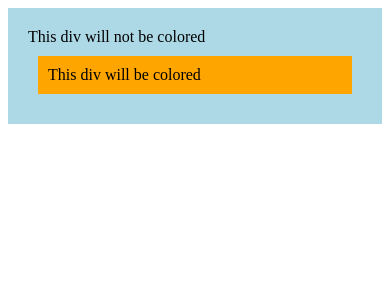
After one commit to GabrielYamashita/CountdownEcono, a PHP site: page /test.html in a window 390 px wide. The commit adds this page. Shown: the top 300 px of the page. Run offline with PHP 8.4, Linux system fonts and the light colour scheme.

Commit message:
phone portratir

```diff
--- a/index.html
+++ b/index.html
@@ -28,7 +28,7 @@
 			<ul class="countdown">
 				<li>
 					<span class="days">00</span>
-					<p class="days_ref">dias</p>
+					<p class="days_ref not-colored">dias</p>
 				</li>
 				<li>
 					<span class="hours">00</span>
--- /dev/null
+++ b/test.html
@@ -0,0 +1,30 @@
+<!DOCTYPE html>
+<html lang="en">
+<head>
+  <meta charset="UTF-8">
+  <meta name="viewport" content="width=device-width, initial-scale=1.0">
+  <title>Colored Div Example</title>
+  <style>
+    .colored-container {
+      background-color: lightblue; /* Color the whole container div */
+      padding: 20px;
+    }
+
+    .other-div {
+      background-color: orange; /* Color the specific div */
+      padding: 10px;
+      margin: 10px;
+    }
+
+    .colored-container:not(.not-colored) {
+      background-color: lightblue; /* Reset the background-color of the container for all except the div with class "not-colored" */
+    }
+  </style>
+</head>
+<body>
+  <div class="colored-container">
+    <div class="not-colored">This div will not be colored</div>
+    <div class="other-div">This div will be colored</div>
+  </div>
+</body>
+</html>
```
Also changed, not shown: assets/css/styles.css (+38 -7 lines).
